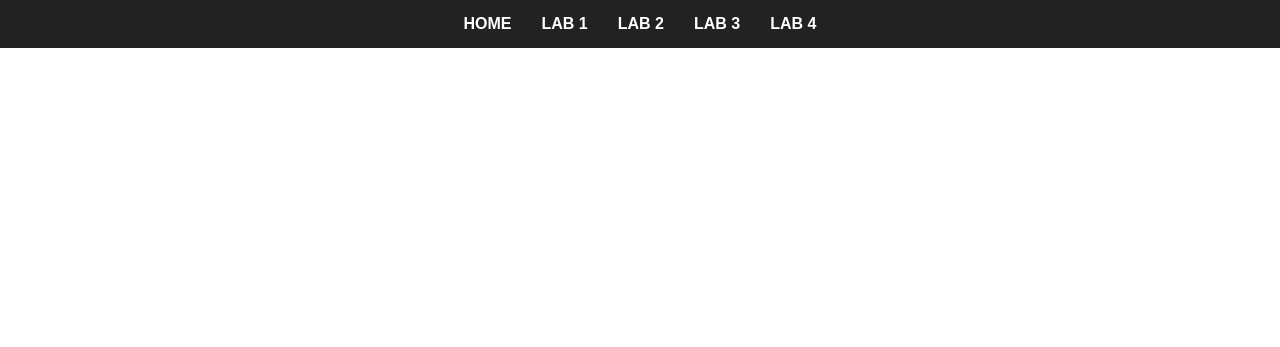
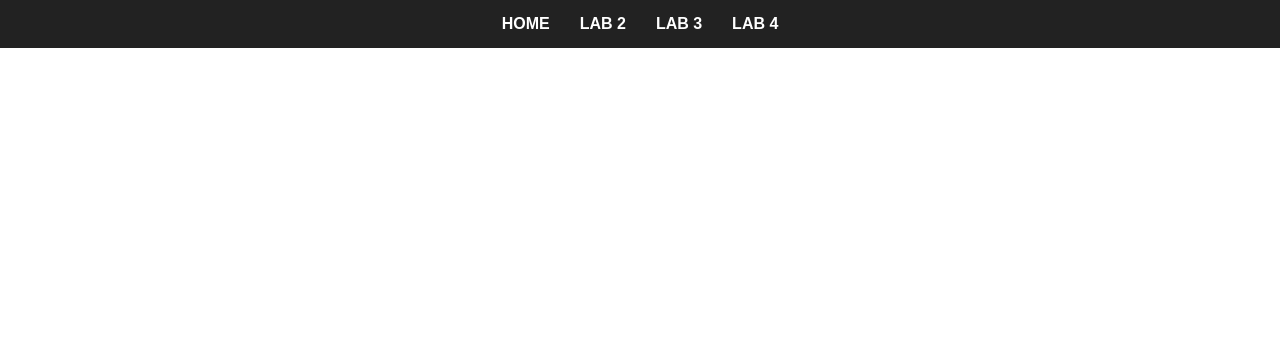
Before and after one commit to rindoishim/portfolio, a plain HTML site: page index.html in a window 1280 px wide. Shown: the top 347 px of the page. Drawn offline with Linux system fonts and the light colour scheme.

Commit message:
Update index.html

```diff
--- a/index.html
+++ b/index.html
@@ -52,10 +52,9 @@
 <nav>
 <ul>
 <li><a href="index.html">HOME</a></li>
-<li><a href="valentonja_lab1.html">LAB 1</a></li>
-<li><a href="lab2.html">LAB 2</a></li>
-<li><a href="valeton_lab3.html">LAB 3</a></li>
-<li><a href="lab4.html">LAB 4</a></li>
+<li><a href="valetonja_lab1.html">LAB 2</a></li>
+<li><a href="valeton_lab2.html">LAB 3</a></li>
+<li><a href="valeton_lab3.html">LAB 4</a></li>
 </ul>
 </nav>
 
```
